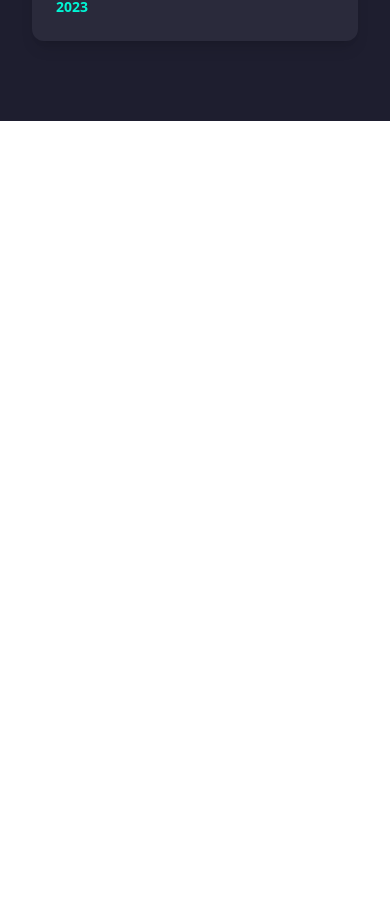
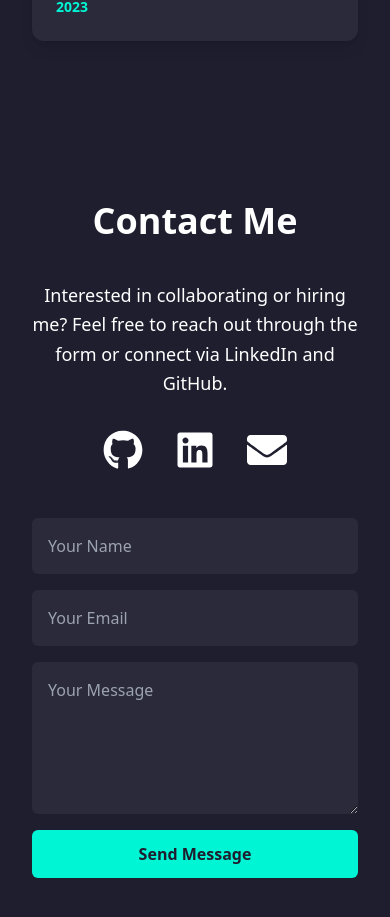
Before and after one commit to ShaurabhGhimire/my-portfolio, a React (Vite) app: page / in a window 390 px wide. Shown: the part 6019-6936 px from the top of the page. Before the commit the page ends 6140 px from the top, so only its background shows below. Built offline with nearby package versions, Linux system fonts and the light colour scheme.

Commit message:
Added animated Contact section with form and social icons

```diff
--- a/src/App.jsx
+++ b/src/App.jsx
@@ -4,6 +4,7 @@ import About from './components/About';
 import Projects  from './components/Projects';
 import Skills from './components/Skills';
 import Awards from './components/Awards';
+import Contact from './components/Contact';
 
 function App() {
   return (
@@ -14,6 +15,7 @@ function App() {
             <Projects />
             <Skills />
             <Awards />
+            <Contact />
     </>
   );
 }
--- /dev/null
+++ b/src/components/Contact.jsx
@@ -0,0 +1,63 @@
+// eslint-disable-next-line no-unused-vars
+import { motion } from "framer-motion";
+import { FaLinkedin, FaGithub, FaEnvelope } from "react-icons/fa";
+
+export default function Contact() {
+  return (
+    <section id="contact" className="py-20 px-8 md:px-20 bg-[#1E1E2F] text-white flex flex-col items-center">
+      <motion.h2
+        initial={{ opacity: 0, y: -20 }}
+        whileInView={{ opacity: 1, y: 0 }}
+        transition={{ duration: 0.8 }}
+        className="text-4xl md:text-5xl font-bold mb-10 text-center"
+      >
+        Contact Me
+      </motion.h2>
+
+      <p className="text-center max-w-xl mb-8 text-lg leading-relaxed">
+        Interested in collaborating or hiring me? Feel free to reach out through the form or connect via LinkedIn and GitHub.
+      </p>
+
+      {/* Contact Icons */}
+      <div className="flex gap-8 mb-12">
+        <a href="https://github.com/ShaurabhGhimire" target="_blank" rel="noopener noreferrer">
+          <FaGithub size={40} className="hover:scale-110 transition" />
+        </a>
+        <a href="https://linkedin.com/in/shaurabhghimire" target="_blank" rel="noopener noreferrer">
+          <FaLinkedin size={40} className="hover:scale-110 transition" />
+        </a>
+        <a href="mailto:sauravghimire2003@gmail.com">
+          <FaEnvelope size={40} className="hover:scale-110 transition" />
+        </a>
+      </div>
+
+      {/* Contact Form */}
+      <form className="w-full max-w-2xl flex flex-col gap-4">
+        <input
+          type="text"
+          placeholder="Your Name"
+          className="p-4 rounded-md bg-[#2A2A3B] outline-none focus:ring-2 focus:ring-[#00F5D4]"
+          required
+        />
+        <input
+          type="email"
+          placeholder="Your Email"
+          className="p-4 rounded-md bg-[#2A2A3B] outline-none focus:ring-2 focus:ring-[#00F5D4]"
+          required
+        />
+        <textarea
+          placeholder="Your Message"
+          rows="5"
+          className="p-4 rounded-md bg-[#2A2A3B] outline-none focus:ring-2 focus:ring-[#00F5D4]"
+          required
+        />
+        <button
+          type="submit"
+          className="bg-[#00F5D4] text-[#1E1E2F] font-bold py-3 rounded-md hover:scale-105 transition"
+        >
+          Send Message
+        </button>
+      </form>
+    </section>
+  );
+}
```
